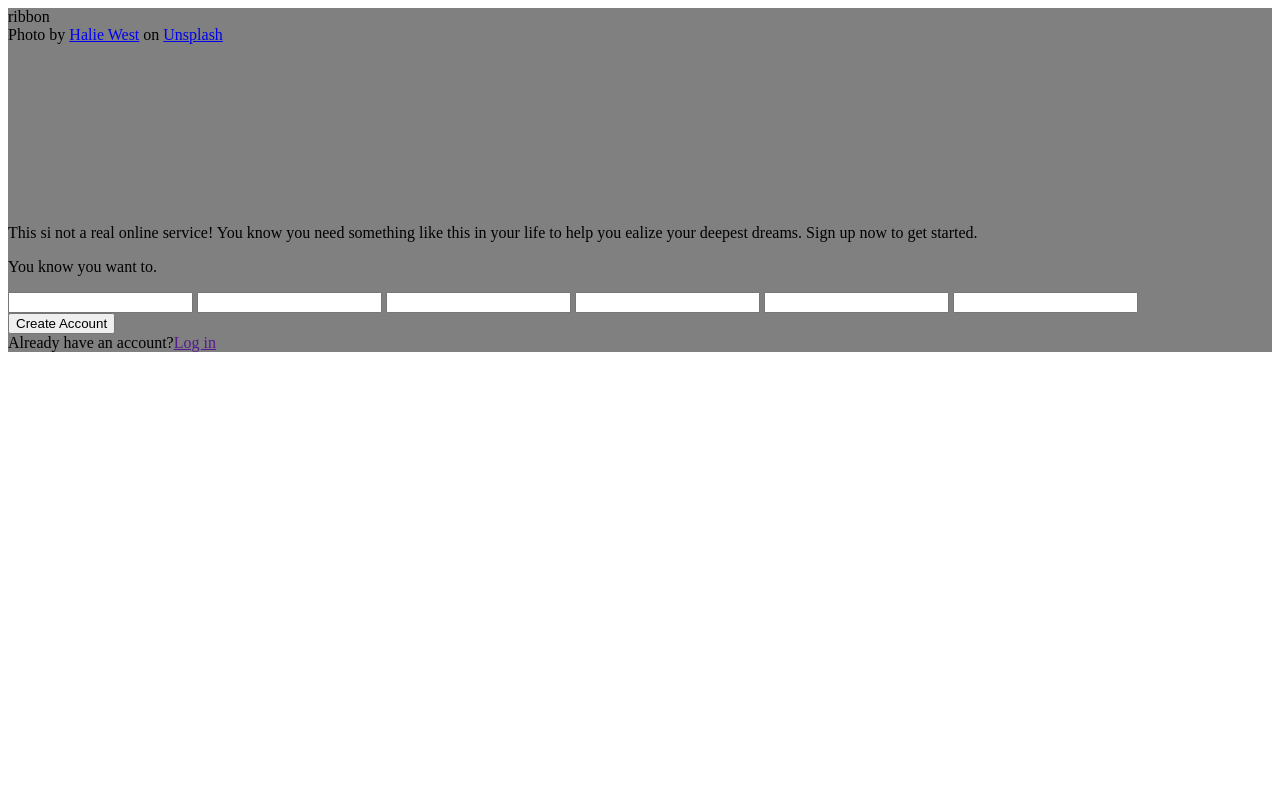
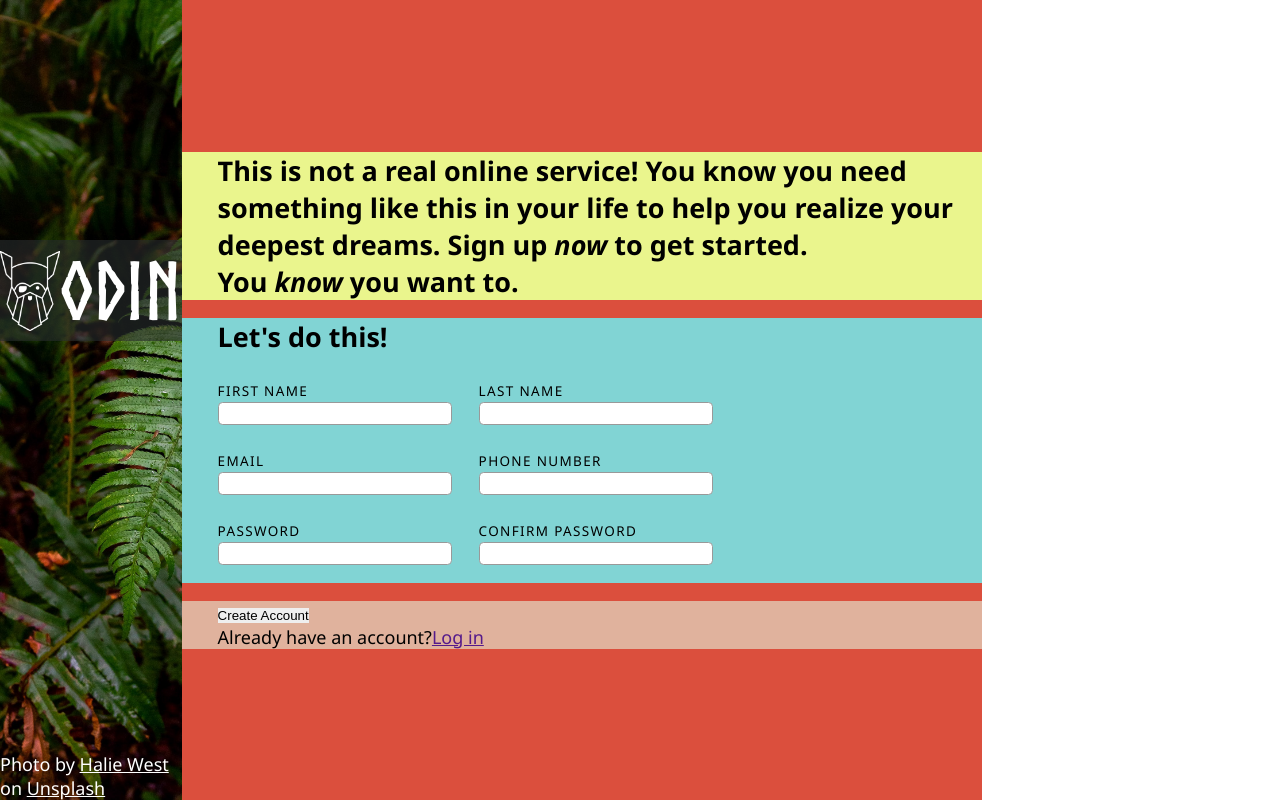
Before and after one commit to Jerry-V/Sign-Up-Form, a plain HTML site: page index.html in a window 1280 px wide. Drawn offline with Linux system fonts and the light colour scheme.

Commit message:
Add watermark and general content

```diff
--- a/index.html
+++ b/index.html
@@ -7,28 +7,48 @@
 </head>
 <body>
 <div id="main-container">
-    <div style="height: 200px;" id="main-left">
-        <div id="ribbon">ribbon</div>
-        <footer>
-            <div>Photo by <a href="https://unsplash.com/@haliewestphoto?utm_source=unsplash&utm_medium=referral&utm_content=creditCopyText">Halie West</a> on <a href="https://unsplash.com/?utm_source=unsplash&utm_medium=referral&utm_content=creditCopyText">Unsplash</a></div>
-        </footer>
-
+    <div id="main-left">
+        <div id="ribbon">
+            <div id="watermark-image"></div>
+            <div id="watermark-text">ODIN</div>
+        </div>
+        <div id="watermark-footer">Photo by <a href="https://unsplash.com/@haliewestphoto?utm_source=unsplash&utm_medium=referral&utm_content=creditCopyText">Halie West</a> on <a href="https://unsplash.com/?utm_source=unsplash&utm_medium=referral&utm_content=creditCopyText">Unsplash</a></div>
     </div>
-
     <div id="main-right">
-        <div id="top">
-            <p>This si not a real online service! You know you need something like this in your life to help you ealize your deepest dreams. Sign up now to get started.</p>
-            <p>You know you want to.</p>
+        <div id="form-header-container">
+            <p>This is not a real online service! You know you need something like this in your life to help you realize your deepest dreams. Sign up <i>now</i> to get started.</p>
+            <p>You <i>know</i> you want to.</p>
         </div>
-        <div id="mid">
-            <label for=""></label><input type="text">
-            <label for=""></label><input type="text">
-            <label for=""></label><input type="text">
-            <label for=""></label><input type="text">
-            <label for=""></label><input type="text">
-            <label for=""></label><input type="text">
+        <div id="form-input-container">
+            <form action="#" method="post">
+                <p>Let's do this!</p>
+                <div>
+                    <label for="name-first">FIRST NAME</label>
+                    <input id="name-first" name="name_first" type="text">
+                </div>
+                <div>
+                    <label for="name-last">LAST NAME</label>
+                    <input id="name-last" name="name_last" type="text">
+                </div>
+                <div>
+                    <label for="email">EMAIL</label>
+                    <input id="email" name="email" type="email">
+                </div>
+                <div>
+                    <label for="phone-number">PHONE NUMBER</label>
+                    <input id="phone-number" name="phone_number" type="tel">
+                </div>
+                <div>
+                    <label for="password1">PASSWORD</label>
+                    <input id="password1" name="password1" type="password">
+                </div>
+                <div>
+                    <label for="password2">CONFIRM PASSWORD</label>
+                    <input id="password2" name="password2" type="password">
+                </div>
+            </form>
         </div>
-        <div id="low">
+        <div id="form-footer-container">
             <button>
                 Create Account
             </button>
--- a/styles.css
+++ b/styles.css
@@ -1,3 +1,139 @@
-div {
-    background-color: grey;
+* {
+    outline: none;
+    box-sizing: border-box;
+    padding: 0;
+    margin: 0;
+    border: none;
 }
+
+:root {
+    --central-padding: 2em;
+}
+
+#main-container {
+    display: flex;
+    font-family: 'Segoe UI', Tahoma, Geneva, Verdana, sans-serif;
+    font-size: 18px;
+    height: 100vh;
+}
+
+#main-left {
+    background-color: rgb(212, 189, 168);
+    background: url("halie-west-25xggax4bSA-unsplash.jpg");
+    background-repeat: no-repeat;
+    background-size: cover;
+    transform: scale(1,1);
+}
+
+#main-right {
+    background-color: rgb(219, 79, 61);
+    /*
+    7 CSS Techniques That I Use the MOST!
+    Center div
+    https://youtu.be/l_AUK0Z6D68?t=69
+    */
+    display: grid;
+    place-content: center;
+    grid-row-gap: 1em;
+}
+
+#form-header-container {
+    background-color: rgb(234, 245, 141);
+    padding-left: var(--central-padding);
+    max-width: 800px;
+}
+
+#form-input-container {
+    background-color: rgb(129, 212, 212);
+    padding-left: var(--central-padding);
+}
+
+form div + div, form div{
+    margin-top: 1em;
+}
+
+form:last-child {
+    margin-bottom: 1em;
+}
+
+p {
+    font-weight: 600;
+    font-size: 1.5em;
+}
+
+label {
+    letter-spacing: .1em;
+    font-size: .75em;
+    display: block;
+}
+
+input {
+    font: 1em sans-serif;
+    border: 1px solid #999;
+    border-radius: .25em;
+}
+
+form {
+    /* spaces the input fields in a grid pattern */
+    display: inline-grid;
+    grid-template-columns: auto auto;
+    grid-row-gap: .5em;
+    grid-column-gap: 1.5em;
+}
+
+form p {
+    /* makes the p element span 2 rows */
+    grid-column: 1 / span 2;
+}
+
+form div {
+    /* keeps the div elements tight */
+    max-width: fit-content;
+}
+
+#ribbon {
+    background-color: rgba(39, 44, 44, 0.623);
+    position: relative;
+    top: 30%;
+    display: grid;
+    place-content: center;
+    grid-auto-flow: column;
+}
+
+#watermark-image {
+    background: url("odin-lined.png");
+    background-size: contain;
+    background-repeat: no-repeat;
+    min-height:80px;
+    min-width: 60px;
+    align-self: center;
+}
+
+@font-face {
+    font-family: 'Norse-Bold';
+    src: url('Norse-Bold.otf');
+}
+
+#watermark-text {
+    color: white;
+    font-family: 'Norse-Bold';
+    font-size: 80px;
+    padding-top: 10px;
+    padding-bottom: 10px;
+}
+
+/* Clicking on links removes the text, need to fix */
+#watermark-footer {
+    color: white;
+    position: fixed;
+    bottom: 0px;
+}
+
+#watermark-footer a {
+    color: white;
+}
+
+#form-footer-container {
+    background-color: rgb(224, 178, 157);
+    padding-left: var(--central-padding);
+}
```
